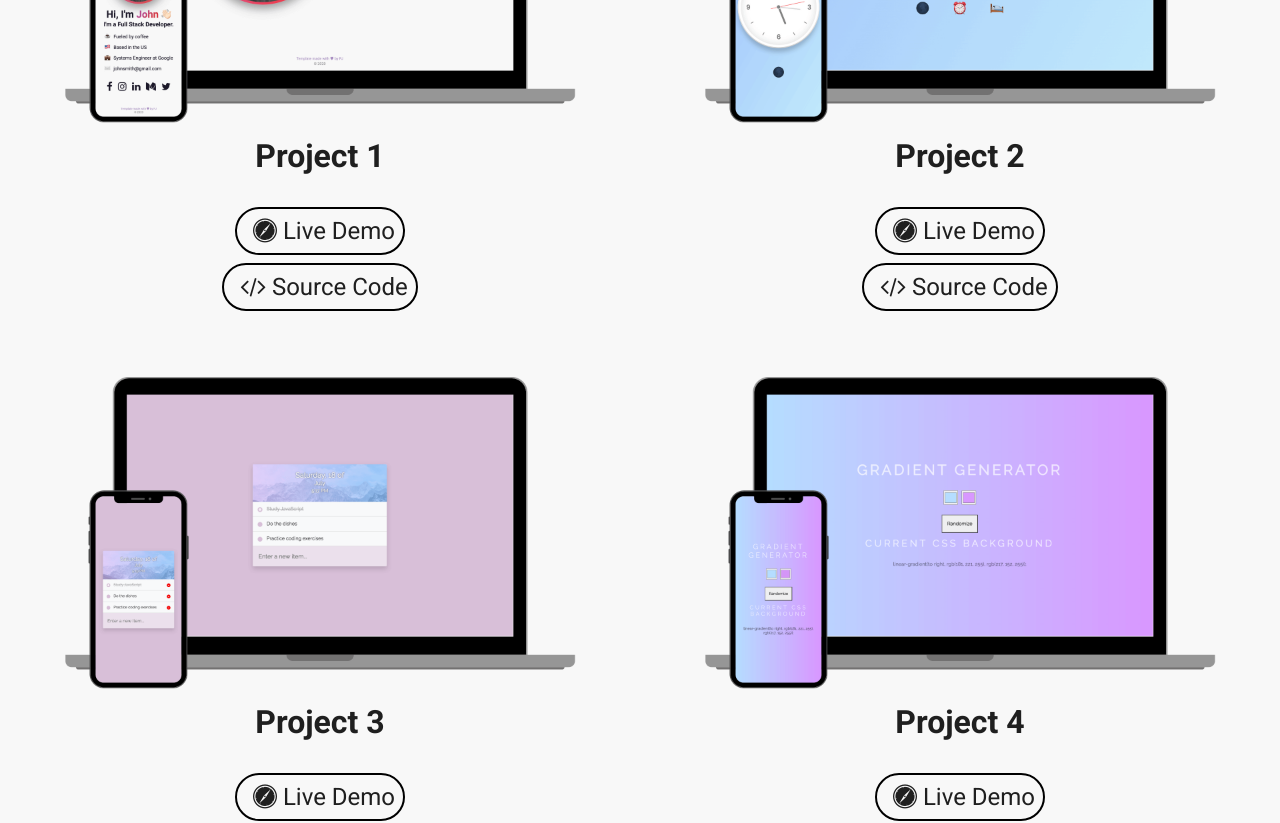
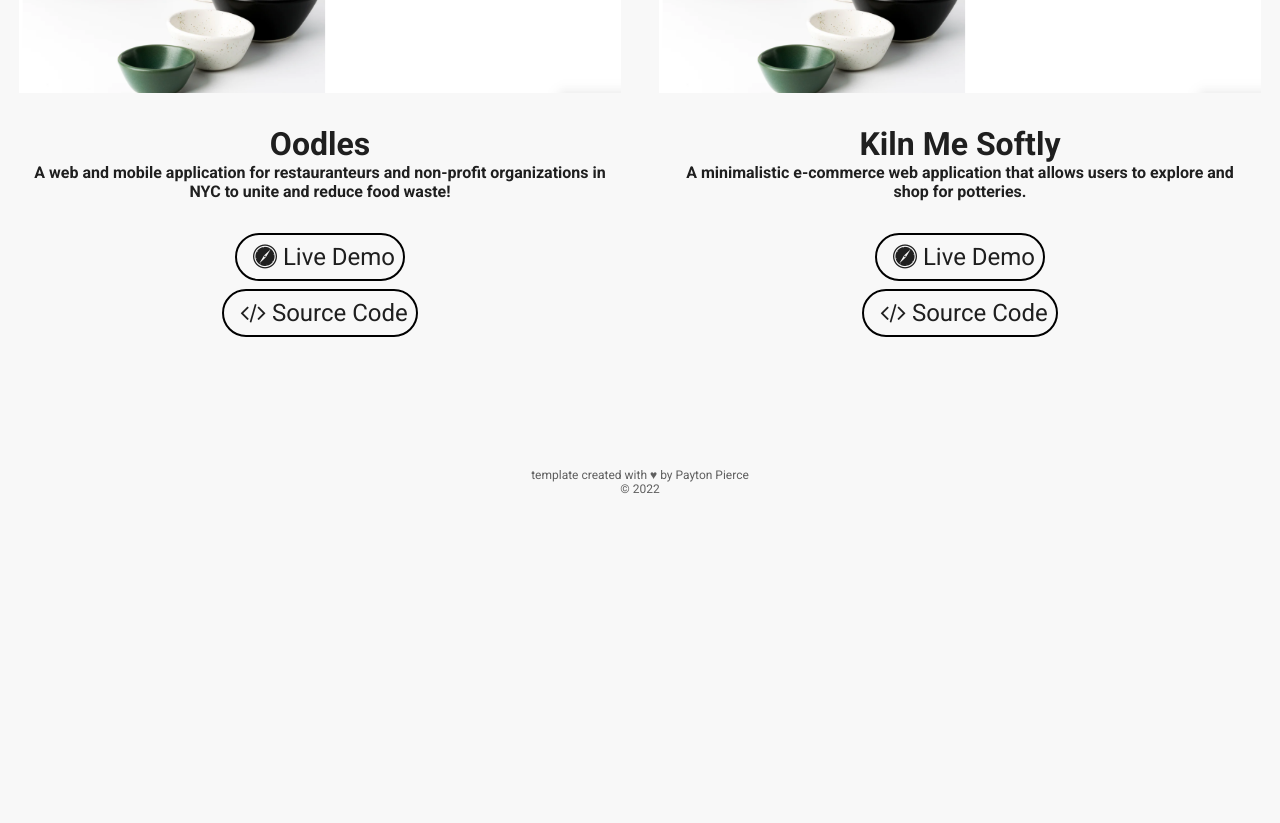
Before and after one commit to paytonjewell/ReactPortfolioTemplate, a React (Create React App) app: page /portfolio in a window 1280 px wide. Shown: the part 280-1103 px from the top of the page. After the commit the page ends 800 px from the top, so only its background shows below. Built offline with nearby package versions, Linux system fonts and the light colour scheme; the HTML template or start-up script is replaced by a standard one.

Commit message:
changed portfolio

```diff
--- a/src/components/about/About.js
+++ b/src/components/about/About.js
@@ -9,8 +9,9 @@ export default function About() {
     return (
         <Box display={'flex'} flexDirection={'column'} alignItems={'center'} mt={'3rem'}>
             <h1>Hello, my name is Songyee. </h1>
-            <break></break>
-            <p> You can call me Song for short!</p>
+            <h2> You can call me Song for short!</h2>
+            <br />
+            <h4>hello</ h4>
 
         </Box>
     )
--- a/src/components/portfolio/Portfolio.js
+++ b/src/components/portfolio/Portfolio.js
@@ -9,7 +9,7 @@ export default function Portfolio() {
             <Grid container display={'flex'} justifyContent={'center'}>
                 {info.portfolio.map((project, index) => (
                    <Grid item xs={12} md={6} key={index}>
-                       <PortfolioBlock image={project.image} live={project.live} source={project.source} title={project.title} />
+                       <PortfolioBlock image={project.image} description={project.description} live={project.live} source={project.source} title={project.title} />
                    </Grid>
                 ))}
             </Grid>
--- a/src/components/portfolio/PortfolioBlock.js
+++ b/src/components/portfolio/PortfolioBlock.js
@@ -3,19 +3,22 @@ import IconLink from "./IconLink";
 import {Box} from "@mui/material";
 
 function PortfolioBlock(props) {
-   const {image, live, source, title} = props;
+   const {image, live, source, title, description} = props;
    return (
       <Box display={'flex'} flexDirection={'column'} justifyContent={'center'} alignItems={'center'}>
-         <Box component={'img'} src={image} alt={'mockup'}/>
+         <Box component={'img'} src={image} alt={'mockup'} style={{margin:"5%", paddingLeft:"3%", paddingRight:"3%"}}/>
          <h1 style={{fontSize: '2rem'}}>{title}</h1>
+         <h6 style={{fontSize: '1rem', textAlign: 'center', marginRight:"5%", marginLeft:"5%"}}>{description}</h6>
          <Box className={'portfolio'} display={'flex'} flexDirection={'column'} gap={'0.5rem'}
               alignItems={'center'} fontSize={'1.5rem'} py={'2rem'}>
+
             <Box p={1} border={'2px solid black'} borderRadius={'25px'}>
                <IconLink link={live} title={'Live Demo'} icon={'fa fa-safari'}/>
             </Box>
             <Box p={1} border={'2px solid black'} borderRadius={'25px'}>
                <IconLink link={source} title={'Source Code'} icon={'fa fa-code'}/>
             </Box>
+
          </Box>
       </Box>
    );
--- a/src/info/Info.js
+++ b/src/info/Info.js
@@ -1,4 +1,5 @@
 import self from "../img/self.png"
+// import self from "/../img/selfie.jpg"
 import mock1 from "../img/mock1.png"
 import mock2 from "../img/mock2.png"
 import mock3 from "../img/mock3.png"
@@ -23,9 +24,9 @@ of what each of the values mean.
  */
 
 export const info = {
-    firstName: "John",
-    lastName: "Smith",
-    initials: "js", // the example uses first and last, but feel free to use three or more if you like.
+    firstName: "Songyee",
+    lastName: "Han",
+    initials: "SH", // the example uses first and last, but feel free to use three or more if you like.
     position: "a Full Stack Developer",
     selfPortrait: self, // don't change this unless you want to name your self-portrait in the "img" folder something else!
     gradient: `-webkit-linear-gradient(135deg, ${colors})`, // don't change this either
@@ -39,28 +40,18 @@ export const info = {
             emoji: '🌎',
             text: 'based in the US'
         },
-        {
-            emoji: "💼",
-            text: "Systems Engineer at Google"
-        },
+        // {
+        //     emoji: "💼",
+        //     text: "Systems Engineer at Google"
+        // },
         {
             emoji: "📧",
-            text: "johnsmith@gmail.com"
+            text: "hansongyee0304@gmail.com"
         }
     ],
     socials: [
         {
-            link: "https://facebook.com",
-            icon: 'fa fa-facebook',
-            label: 'facebook'
-        },
-        {
-            link: "https://instagram.com",
-            icon: 'fa fa-instagram',
-            label: 'instagram'
-        },
-        {
-            link: "https://github.com",
+            link: "https://github.com/SongyeeHan000",
             icon: "fa fa-github",
             label: 'github'
         },
@@ -69,14 +60,6 @@ export const info = {
             icon: "fa fa-linkedin",
             label: 'linkedin'
         },
-        {
-            link: "https://twitter.com",
-            icon: "fa fa-twitter",
-            label: 'twitter'
-        }
-// Feel free to remove any of these that you don't have. I'll write an FAQ on how to add new ones later, let me know if you have a request for an icon!
-// Just change the links so that they lead to your social profiles.
-
     ],
     bio: "Hello! I'm John. I'm a systems engineer for Google. I studied CompSci at Harvard, I enjoy long walks on the beach, and I believe artificial intelligence will inevitably rule us all one day. You should hire me!",
     skills:
@@ -107,34 +90,18 @@ export const info = {
     ],
     portfolio: [ // This is where your portfolio projects will be detailed
         {
-            title: "Project 1",
-            live: "https://paytonpierce.dev", //this should be a link to the live version of your project, think github pages, netlify, heroku, etc. Or your own domain, if you have it.
-            source: "https://github.com/paytonjewell", // this should be a link to the **repository** of the project, where the code is hosted.
-            image: mock1
+            title: "Oodles",
+            live: "https://www.youtube.com/watch?v=ur2uyj7jU3I", //this should be a link to the live version of your project, think github pages, netlify, heroku, etc. Or your own domain, if you have it.
+            source: "https://github.com/Oodles-App/Oodles-2.0", // this should be a link to the **repository** of the project, where the code is hosted.
+            image: mock1,
+            description: "A web and mobile application for restauranteurs and non-profit organizations in NYC to unite and reduce food waste!"
         },
         {
-            title: "Project 2",
-            live: "https://paytonpierce.dev",
-            source: "https://github.com/paytonjewell",
-            image: mock2
-        },
-        {
-            title: "Project 3",
-            live: "https://paytonpierce.dev",
-            source: "https://github.com/paytonjewell",
-            image: mock3
-        },
-        {
-            title: "Project 4",
-            live: "https://paytonpierce.dev",
-            source: "https://github.com/paytonjewell",
-            image: mock4
-        },
-        {
-            title: "Project 5",
-            live: "https://paytonpierce.dev",
-            source: "https://github.com/paytonjewell",
-            image: mock5
+            title: "Kiln Me Softly",
+            live: "https://kiln-me-softly.herokuapp.com/home",
+            source: "https://github.com/j-sky-graceshopper/kiln-me-softly",
+            image: mock1,
+            description: "A minimalistic e-commerce web application that allows users to explore and shop for potteries."
         }
     ]
 }
```
Also changed, not shown: src/img/mock1.png, src/img/self.png.
